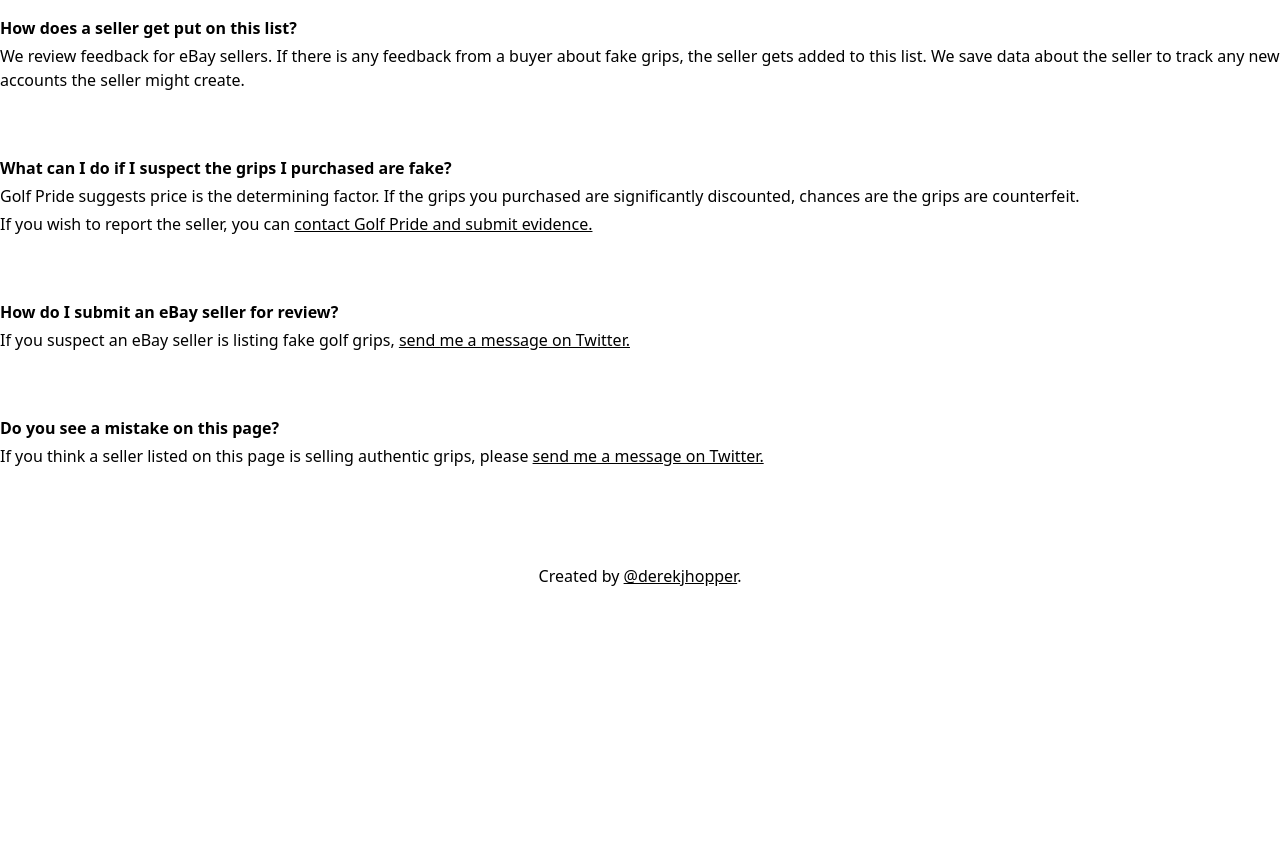
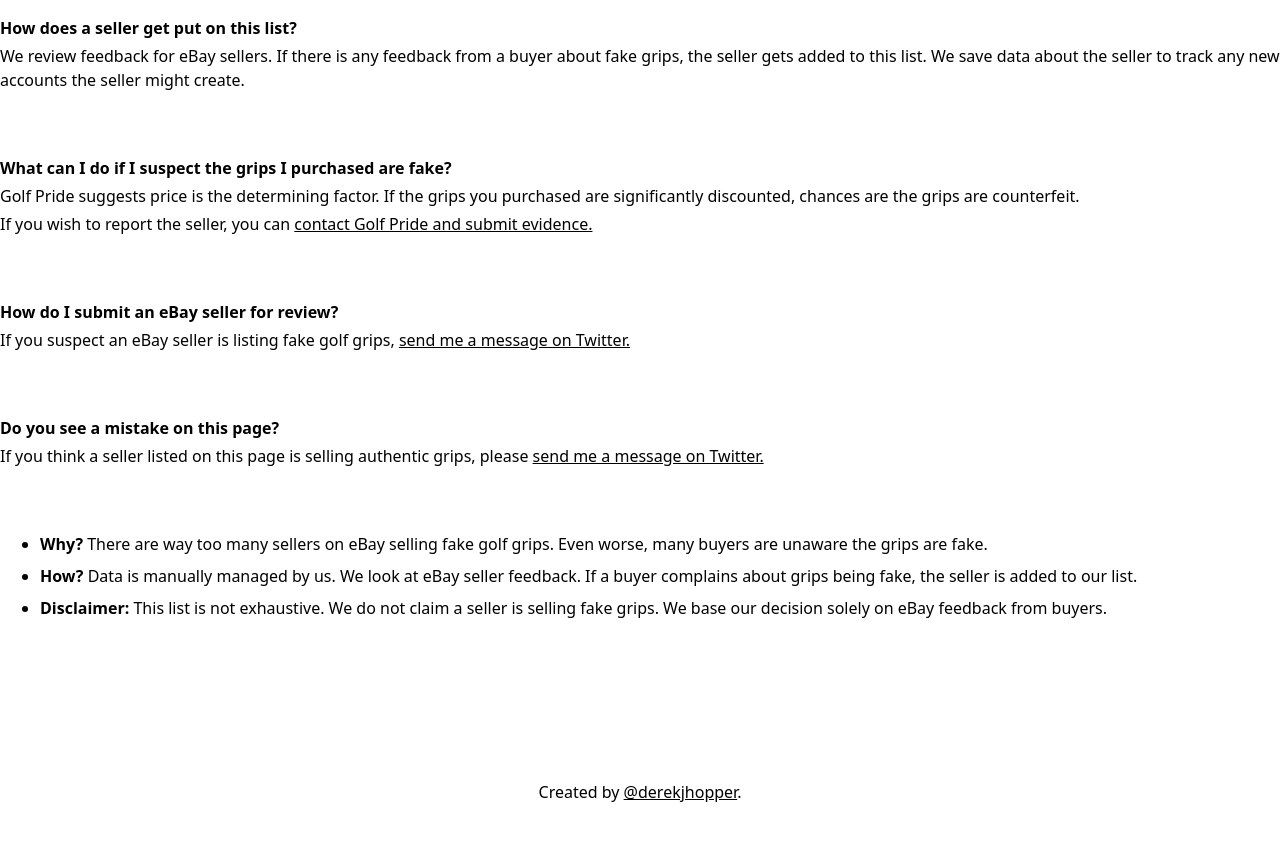
Before and after one commit to djhopper01/fakegolfgrips, a Jekyll site: the page built from docs/index.html, in a window 1280 px wide and 900 px high, scrolled down 1046 px. Shown: the top 841 px of the window. Built offline with Jekyll 4.4.1, drawn with Linux system fonts in a browser that asks for light colours; comment, search, counter and statistics services are not loaded; before the commit the page ends 1730 px from its top, so only the background shows below that.

Commit message:
Adds a section about why & how

```diff
--- a/docs/_layouts/default.html
+++ b/docs/_layouts/default.html
@@ -96,13 +96,33 @@
         </div>
       </section>
     </div>
+  </div>
 
-    <footer class="py-24 text-center">
-      <a class="inline-block rounded-full bg-gray-100 text-gray-500 px-6 py-4 hover:bg-gray-200 hover:text-gray-600 transition ease-in-out duration-150" href="https://twitter.com/derekjhopper">
-        Created by <span class="underline">@derekjhopper</span>.
+  <section class="bg-gray-200 py-12 mt-24">
+    <div class="container mx-auto">
+      <ul class="space-y-2">
+        <li>
+          <strong>Why?</strong> There are way too many sellers on eBay selling fake golf grips.
+          Even worse, many buyers are unaware the grips are fake.
+        </li>
+        <li>
+          <strong>How?</strong> Data is manually managed by us. We look at eBay seller feedback.
+          If a buyer complains about grips being fake, the seller is added to our list.
+        </li>
+        <li>
+          <strong>Disclaimer:</strong> This list is not exhaustive. We do not claim a seller
+          is selling fake grips. We base our decision solely on eBay feedback from buyers.
+        </li>
+      </ul>
+    </div>
+  </section>
+
+  <footer class="py-24 text-center">
+    <a class="inline-block rounded-full bg-gray-100 text-gray-500 px-6 py-4 hover:bg-gray-200 hover:text-gray-600 transition ease-in-out duration-150"
+      href="https://twitter.com/derekjhopper">
+      Created by <span class="underline">@derekjhopper</span>.
       </div>
-    </footer>
-  </div>
+  </footer>
 
   <script src="https://cdn.jsdelivr.net/npm/jquery@3.6.0/dist/jquery.min.js"></script>
   <script src="https://cdn.jsdelivr.net/npm/tablesorter@2.31.3/dist/js/jquery.tablesorter.combined.min.js"></script>
```
